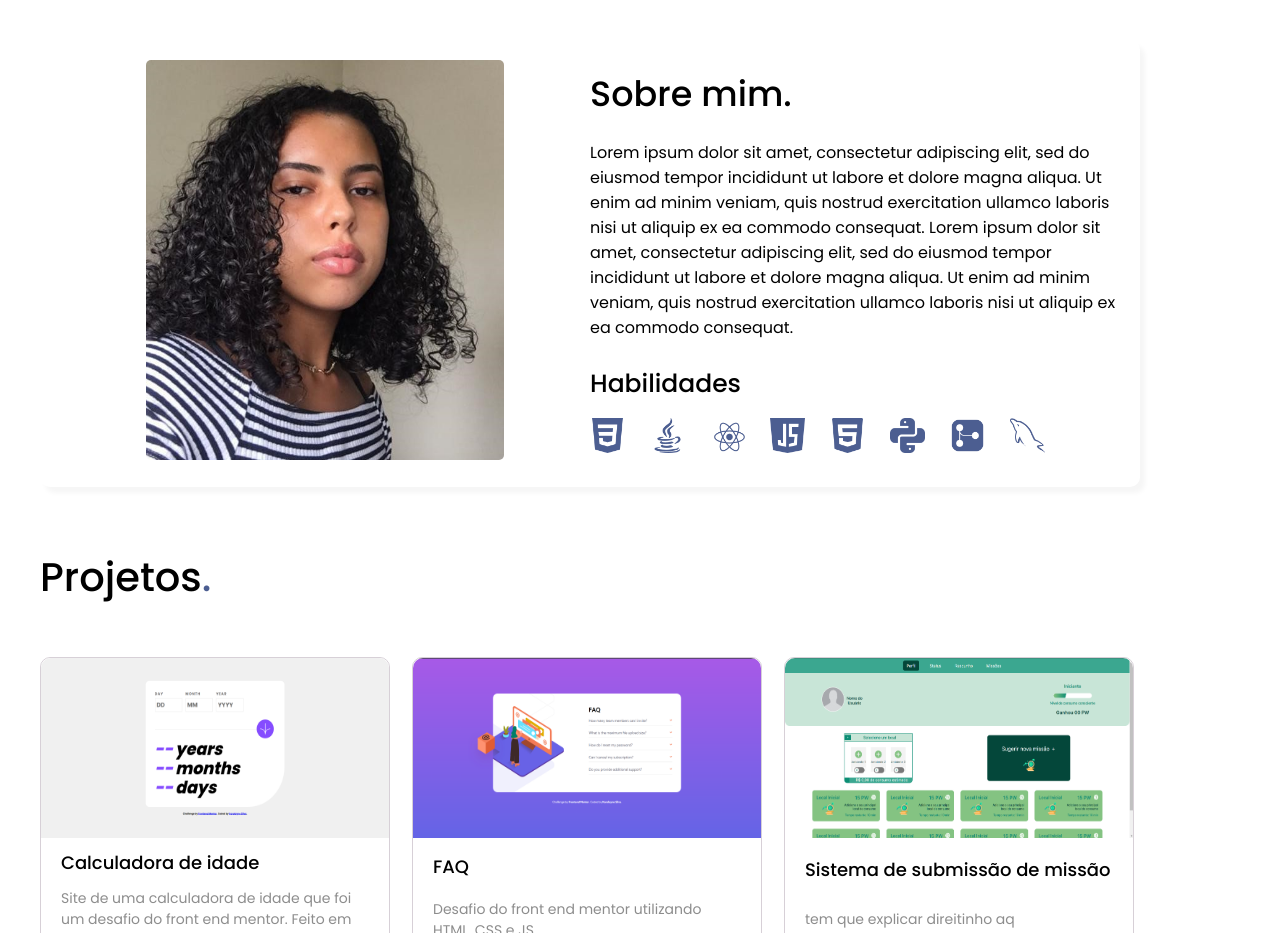
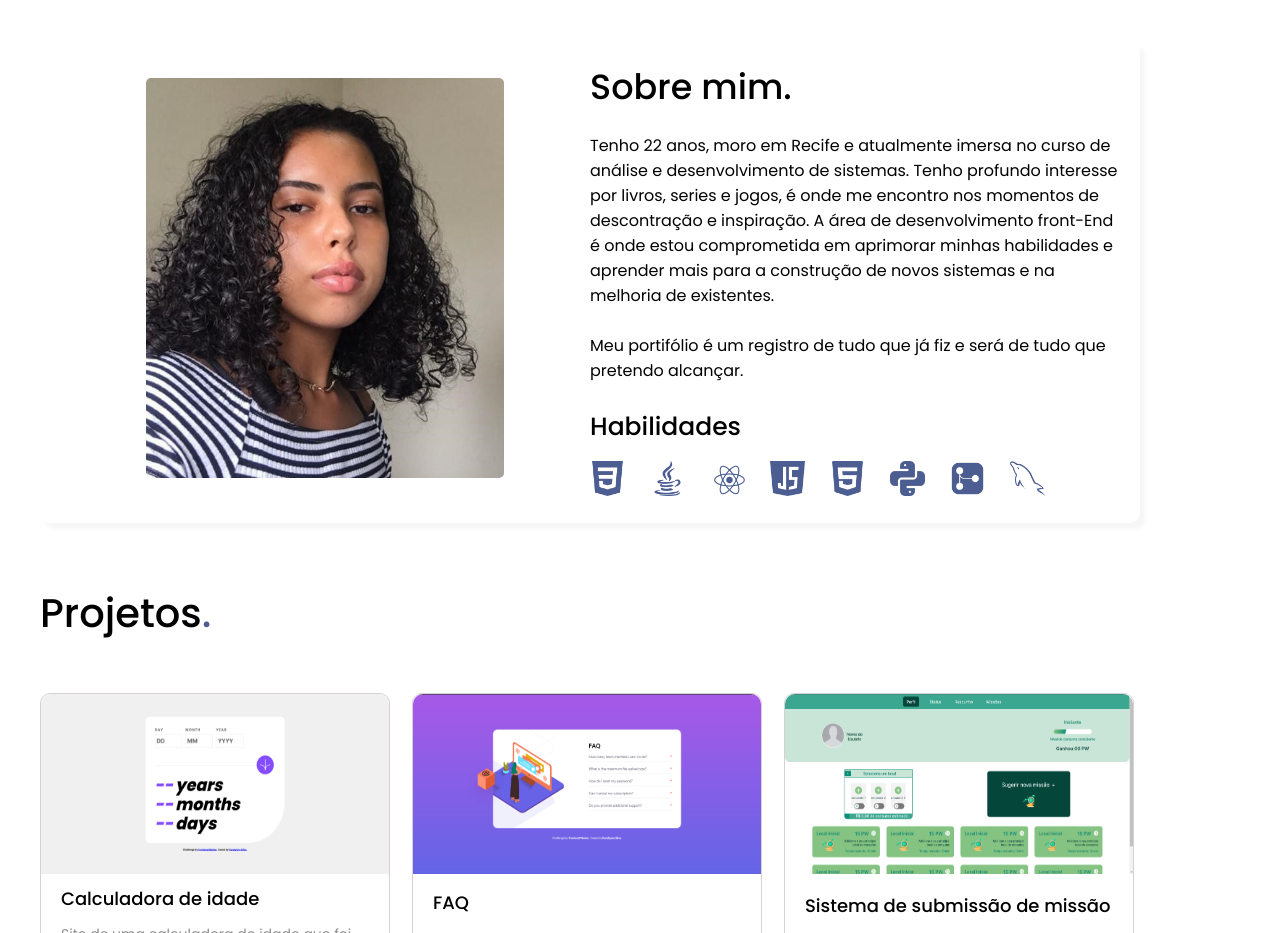
Before and after one commit to Karolayne-silva/meu-portifolio-karolayne, a React (Create React App) app: page / in a window 1280 px wide. Shown: the part 840-1773 px from the top of the page. Built offline with nearby package versions, Linux system fonts and the light colour scheme.

Commit message:
adc texto sobre mim

```diff
--- a/public/index.html
+++ b/public/index.html
@@ -4,9 +4,9 @@
     <meta charset="utf-8" />
     <meta name="viewport" content="width=device-width, initial-scale=1" />
     <meta name="theme-color" content="#000000" />
-    <meta name="description" content="Desenvolvedora Front-End" />
+    <meta name="description" content="Portifólio - Karolayne Silva" />
 
-    <title>Portifólio - Karolayne Silva</title>
+    <title>Karolayne Silva</title>
     <link rel="preconnect" href="https://fonts.googleapis.com" />
     <link rel="preconnect" href="https://fonts.gstatic.com" crossorigin />
     <link
--- a/src/components/Sobre.js
+++ b/src/components/Sobre.js
@@ -9,13 +9,10 @@ import git from "../img/git.png";
 import mysql from "../img/mysql.png";
 import "../styles/sobre.css";
 
-
-export default function Sobre(){
-
-    return(
+export default function Sobre() {
+  return (
     <section className="sc-sobre" id="sobre">
       <div className="sc-sobre-in">
-
         <div className="box-sobre">
           <div className="img-pessoal">
             <img src={imgPessoal} alt="Karolayne" />
@@ -23,15 +20,17 @@ export default function Sobre(){
           <div className="descricao">
             <h2>Sobre mim.</h2>
             <p>
-                            Lorem ipsum dolor sit amet, consectetur adipiscing elit, sed do
-                            eiusmod tempor incididunt ut labore et dolore magna aliqua. Ut
-                            enim ad minim veniam, quis nostrud exercitation ullamco laboris
-                            nisi ut aliquip ex ea commodo consequat.
-
-                            Lorem ipsum dolor sit amet, consectetur adipiscing elit, sed do
-                            eiusmod tempor incididunt ut labore et dolore magna aliqua. Ut
-                            enim ad minim veniam, quis nostrud exercitation ullamco laboris
-                            nisi ut aliquip ex ea commodo consequat.
+              Tenho 22 anos, moro em Recife e atualmente imersa no curso de
+              análise e desenvolvimento de sistemas. Tenho profundo interesse
+              por livros, series e jogos, é onde me encontro nos momentos de
+              descontração e inspiração. A área de desenvolvimento front-End é
+              onde estou comprometida em aprimorar minhas habilidades e aprender
+              mais para a construção de novos sistemas e na melhoria de
+              existentes.
+              <br></br>
+              <br></br>
+              Meu portifólio é um registro de tudo que já fiz e será de tudo que
+              pretendo alcançar.
             </p>
             <div className="habilidades">
               <h3>Habilidades</h3>
@@ -48,11 +47,7 @@ export default function Sobre(){
             </div>
           </div>
         </div>
-
-
-
-
       </div>
     </section>
-    )
+  );
 }
```
Lines whose indentation alone changed are shown as unchanged.
